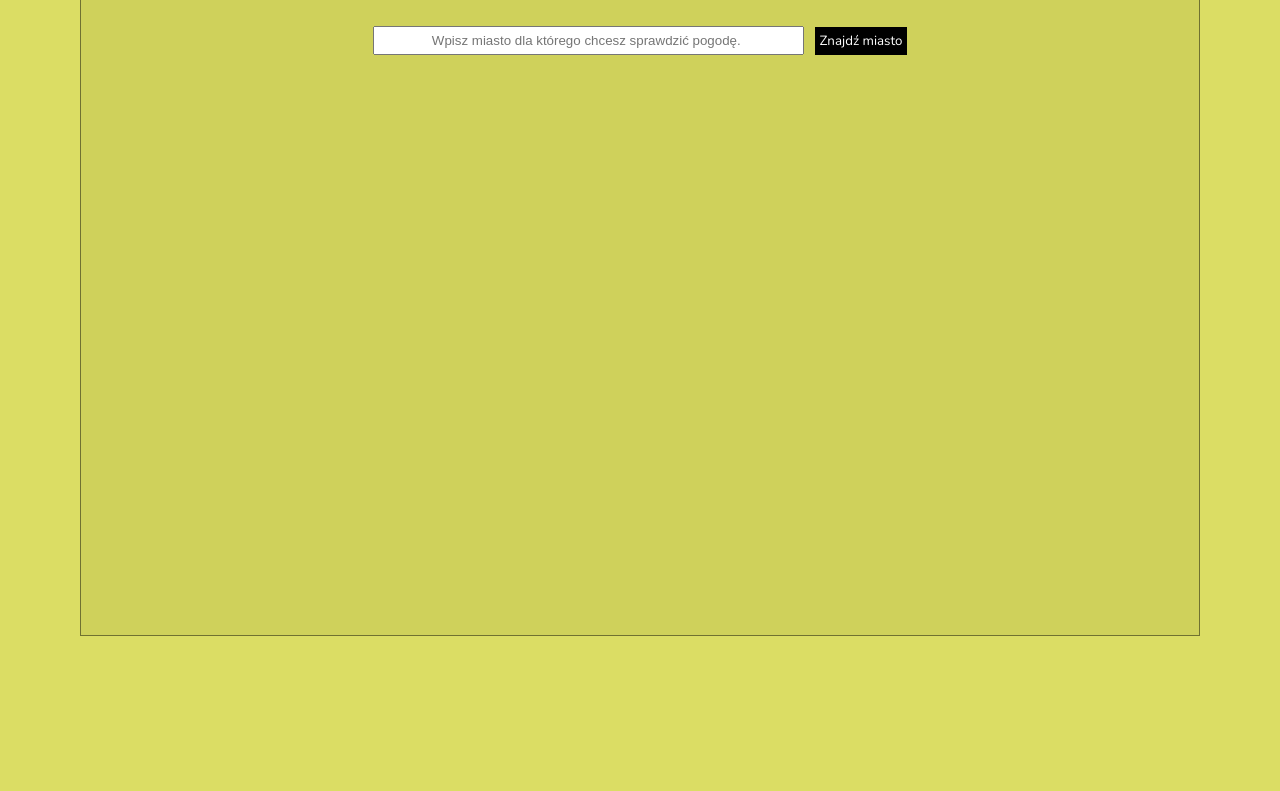
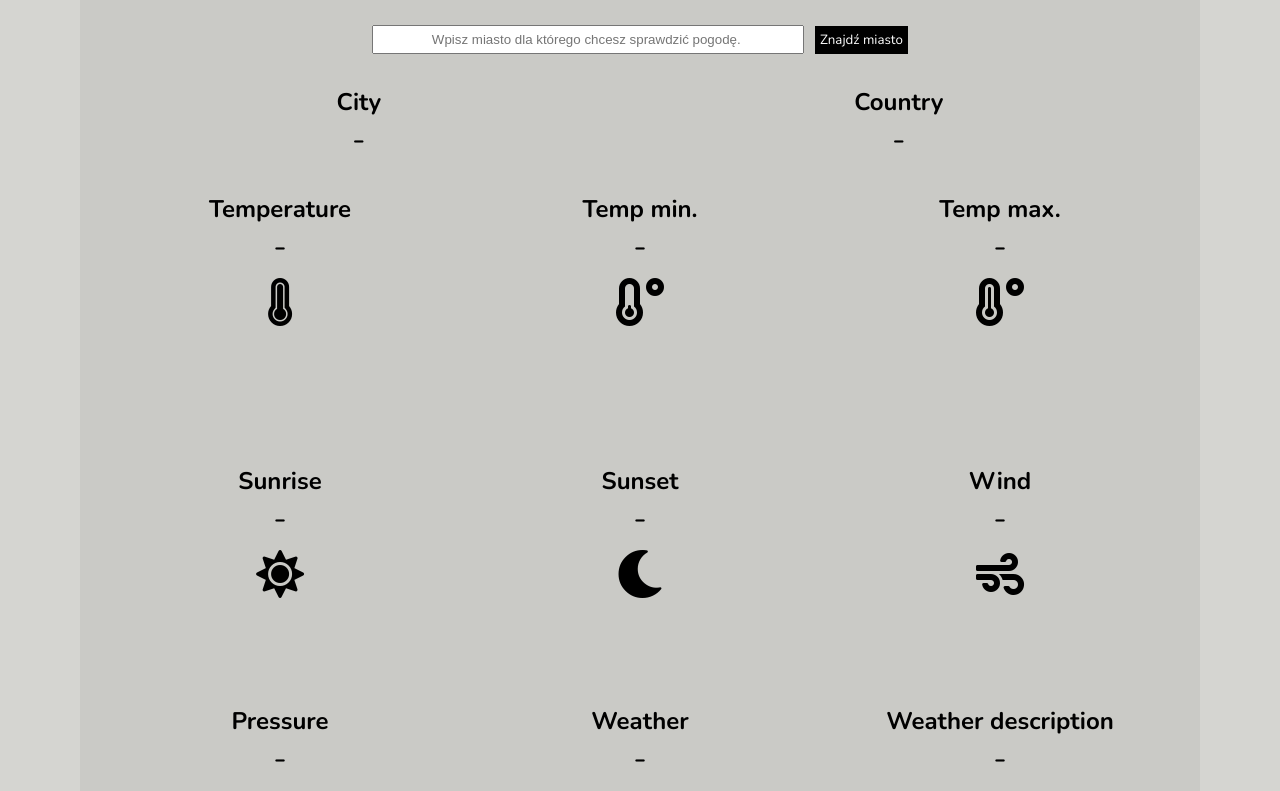
Before and after one commit to MarcelaWajdzik/The-weather-ajax, a plain HTML site: page app/index.html in a window 1280 px wide. Shown: the part 164-955 px from the top of the page. Before the commit the page ends 800 px from the top, so only its background shows below. Drawn offline with nearby package versions, Linux system fonts and the light colour scheme.

Commit message:
the change of the structure html

```diff
--- a/app/index.html
+++ b/app/index.html
@@ -8,6 +8,8 @@
     <!-- google fonts -->
     <link href="https://fonts.googleapis.com/css?family=Indie+Flower|Nunito:400,700&display=swap&subset=latin-ext"
         rel="stylesheet">
+    <!-- font awesome -->
+    <link rel="stylesheet" href="https://cdnjs.cloudflare.com/ajax/libs/font-awesome/5.11.2/css/all.min.css">
     <!-- css style -->
     <link rel="stylesheet" href="css/style.css">
     <title>The weather in Your City</title>
@@ -20,85 +22,92 @@
         </header>
 
         <section>
+            <!-- search city -->
             <div class="menu__search">
                 <input id="cityName" type="text" placeholder="Wpisz miasto dla którego chcesz sprawdzić pogodę. "
                     title='Dla lepszej dokładności zalecamy wpisywanie angielskich nazw miast'>
                 <button id="getCityWeather" class="btn">Znajdź miasto</button>
             </div>
         </section>
+        <!-- info city -->
         <section>
             <div class="container__small">
-                <div class="look name__city--weather">
-
+                <div class=" name__city--weather">
+                    <h2>City</h2>
+                    <p class="city__name"> - </p>
                 </div>
 
-                <div class="look name__country--weather">
-
-                </div>
-            </div>
-        </section>
-        <section>
-            <div class="container__small">
-                <div class="look temp">
-
-                </div>
-
-                <div class="look temp--min">
-
-                </div>
-                <div class="look temp--max">
-
+                <div class=" name__country--weather">
+                    <h2>Country</h2>
+                    <p class="country__name"> - </p>
                 </div>
             </div>
         </section>
 
+        <!-- Temperature -->
         <section>
             <div class="container__small">
-                <div class="look sunrise">
-
+                <div class="container__look ">
+                    <h2>Temperature</h2>
+                    <p class="city__temp"> - </p>
+                    <i class="fas fa-thermometer-full"></i>
                 </div>
 
-
-                <div class="look sunset">
-
+                <div class="container__look ">
+                    <h2>Temp min.</h2>
+                    <p class="city__temp--min"> - </p>
+                    <i class="fas fa-temperature-low"></i>
+                </div>
+                <div class="container__look ">
+                    <h2>Temp max.</h2>
+                    <p class="city__temp--max"> - </p>
+                    <i class="fas fa-temperature-high"></i>
                 </div>
             </div>
         </section>
-        <!-- <div class="container__small">
+        <!-- Sun info -->
+        <section>
+            <div class="container__small">
+                <div class="container__look ">
+                    <h2>Sunrise</h2>
+                    <p class="city__sunrise"> - </p>
+                    <i class="fas fa-sun"></i>
+                </div>
+
+                <div class="container__look ">
+                    <h2>Sunset</h2>
+                    <p class="city__sunset"> - </p>
+                    <i class="fas fa-moon"></i>
+                </div>
+                <div class="container__look  ">
+                    <h2>Wind</h2>
+                    <p class="city__wind"> - </p>
+                    <i class="fas fa-wind"></i>
+                </div>
+            </div>
 
             <div class="container__small">
-                <div class="look sunrise">
-
+                <div class="container__look ">
+                    <h2>Pressure</h2>
+                    <p class="city__pressure"> - </p>
+                </div>
+                <div class="container__look ">
+                    <h2>Weather</h2>
+                    <p class="city__weather__main"> - </p>
                 </div>
 
-                <div class="look sunset">
-
+                <div class="container__look ">
+                    <h2>Weather description</h2>
+                    <p class="city__weather__description"> - </p>
                 </div>
 
             </div>
-            <div class="container__small">
-                <div class="look pressure">
 
-                </div>
 
-                <div class="look wind">
+        </section>
 
-                </div>
 
-            </div>
-            <div class="container__small">
-                <div class="look weather__main">
 
-                </div>
-
-                <div class="look weather__description">
-
-                </div>
-                <div class="look weather__icon">
-
-                </div>
-
-            </div> -->
 
 
     </div>
--- a/app/main.js
+++ b/app/main.js
@@ -10,9 +10,10 @@ $(document).ready(function () {
     $('#getCityWeather').click(function () {
         var cityName = $('#cityName').val();
         let apiCode = 'http://api.openweathermap.org/data/2.5/weather?q=' + cityName + '&units=metric&appid=7f1737ddada15736a58660a58f9be0a6';
+
+
         //pobieranie JSON
         $.getJSON(apiCode, function (data) {
-
             var nameCity = data.name;
             var nameCountry = data.sys.country;
             var temp = data.main.temp;
@@ -26,12 +27,11 @@ $(document).ready(function () {
             var weatherDescription = data.weather[0].description;
 
             //covert sunrise
-            function convertTimeSunrise(x) {
-                var newSunrise = new Date(x * 1000)
+            function convertTimeSunrise(sunTime) {
+                var newSunrise = new Date(sunTime * 1000)
                 var hourSunrise = newSunrise.getHours()
                 let minSunrise = newSunrise.getMinutes()
                 let timeSunrise = ` ${hourSunrise}:${minSunrise}`;
-
                 return timeSunrise;
             };
             //covert sunrise
@@ -39,22 +39,22 @@ $(document).ready(function () {
                 var newSunset = new Date(x * 1000)
                 var hourSunset = newSunset.getHours()
                 let minSunset = newSunset.getMinutes()
-                let timeSunset = ` ${hourSunset}:${minSunset}`;
-                if (hourSunset < 10) hourSunset = `0 ${hourSunset}`
+                let timeSunset = `${hourSunset}:${minSunset}`;
                 return timeSunset;
             };
 
-
-            $('.name__city--weather').html(` <p> City: ${nameCity } </p>`);
-            $('.name__country--weather').html(`<p> Country: ${nameCountry}</p>`);
-            $('.temp').html(`<p> Temperature: ${temp}&#x2103 </p>`);
-            $('.temp--min').html(`<p> Temp-min: ${minTemp}&#x2103 </p>`);
-            $('.temp--max').html(`<p> Temp-max: ${maxTemp}&#x2103 </p>`);
-            $('.sunrise').html(`<p> Sunrise: ${sunrise } </p>`);
-            $('.sunset').html(`<p> Sunset: ${sunset} </p>`);
-
-
+            //create nodes
+            $('p.city__name').text(nameCity);
+            $('p.country__name').text(nameCountry);
+            $('p.city__temp').html(`${temp}&#x2103 `);
+            $('p.city__temp--min').html(`${minTemp}&#x2103`);
+            $('p.city__temp--max').html(`${maxTemp}&#x2103 `);
+            $('p.city__sunrise').text(sunrise);
+            $('p.city__sunset').text(sunset);
+            $('p.city__pressure').text(`${pressure} hpa`);
+            $('p.city__wind').text(`${wind} m/s`);
+            $('p.city__weather__main').text(weatherMain);
+            $('p.city__weather__description').text(weatherDescription);
         });
-
     });
 });
--- a/app/sass/_general.scss
+++ b/app/sass/_general.scss
@@ -5,35 +5,41 @@
 }
 
 body {
-    background-color: $basic-color;
+    background-color: rgba(187, 187, 180, 0.603);
     font-family: 'Nunito', sans-serif;
 
-    section {
-        margin-bottom: 1em;
-
-        .look {
-            flex-basis: 40%;
+    p {
         text-align: center;
-
-            p {
         font-size: 2em;
     }
-        }
 
+    i {
+        font-size: 3em;
+        padding: 10px;
     }
 
     .container {
         width: 1120px;
         margin: 0 auto;
-        background-color: rgb(207, 209, 91);
+        background-color: rgba(200, 200, 196, 0.753);
         padding: 20px;
-        border: 1px solid rgba(0, 0, 0, 0.459);
         min-height: 100vh;
+
+        section {
+            margin-bottom: 2em;
 
             .container__small {
                 display: flex;
+
                 justify-content: space-around;
+
+                .container__look {
+                    flex-basis: 39%;
+                    text-align: center;
+                    height: 30vh;
 
                 }
             }
         }
+    }
+}
--- a/app/sass/_header.scss
+++ b/app/sass/_header.scss
@@ -2,7 +2,7 @@ header {
     h1 {
         font-family: 'Indie Flower', cursive;
         text-align: center;
-        font-size: 5rem;
+        font-size: 5em;
         padding: 10px;
     }
 }
--- a/app/sass/_variables.scss
+++ /dev/null
@@ -1 +0,0 @@
-$basic-color:rgb(219, 221, 100);
--- a/app/sass/_weather__info.scss
+++ /dev/null
@@ -1,8 +0,0 @@
-.look {
-    flex-basis: 30%;
-    text-align: center;
-
-    p {
-        font-size: 2em;
-    }
-}
--- a/app/sass/style.scss
+++ b/app/sass/style.scss
@@ -1,4 +1,3 @@
-@import 'variables';
 @import 'general';
 @import 'header';
 @import 'search__city';
```
Also changed, not shown: app/css/style.css. Lines whose indentation alone changed are shown as unchanged.
